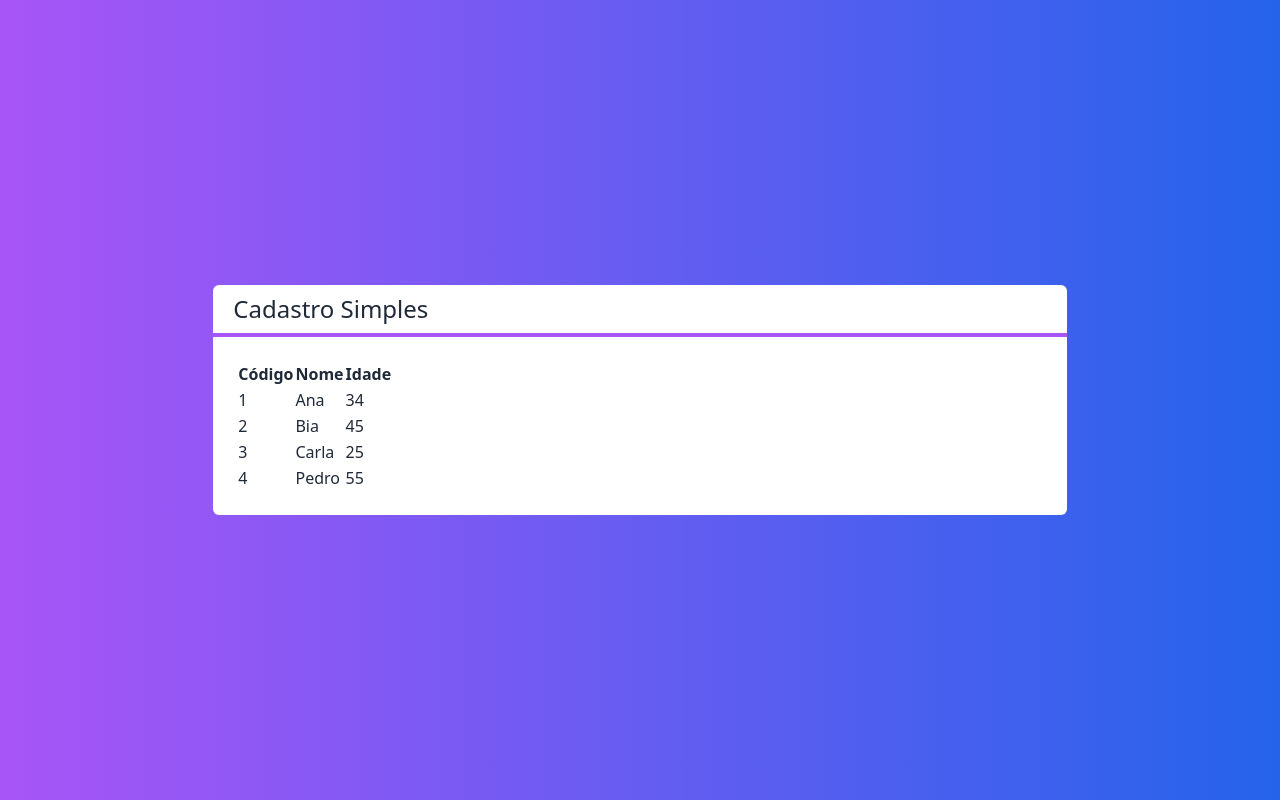
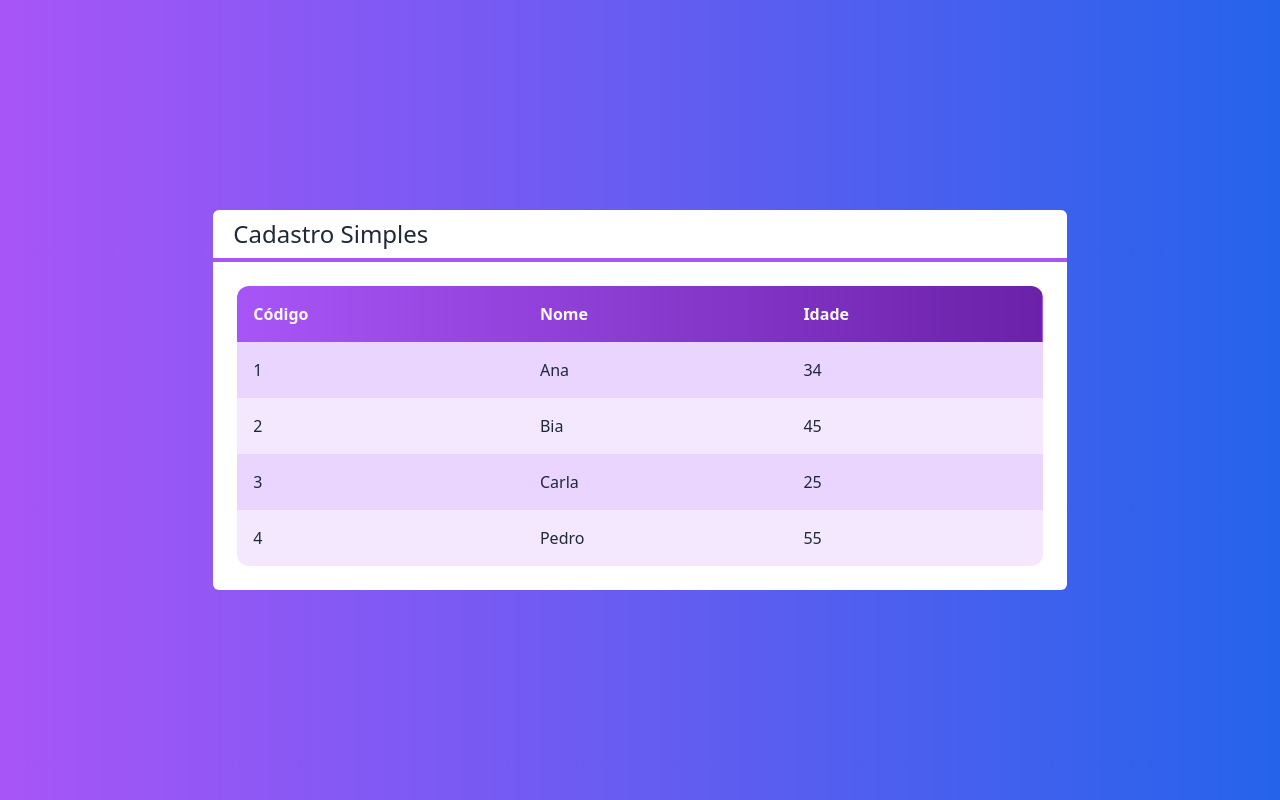
Before and after one commit to davidIsrael-rj/next-crud, a Next.js app: page / in a window 1280 px wide. Built offline with nearby package versions, Linux system fonts and the light colour scheme.

Commit message:
Componente Tabela #02

```diff
--- a/src/components/Tabela.tsx
+++ b/src/components/Tabela.tsx
@@ -9,9 +9,9 @@
     function renderizarCabecalho() {
         return (
             <tr>
-                <th>Código</th>
-                <th>Nome</th>
-                <th>Idade</th>
+                <th className="text-left p-4">Código</th>
+                <th className="text-left p-4">Nome</th>
+                <th className="text-left p-4">Idade</th>
             </tr>
 
         )
@@ -20,18 +20,23 @@
     function renderizarDados() {
         return props.clientes?.map((cliente, i) => {
             return (
-                <tr key={cliente.id}>
-                    <td>{cliente.id}</td>
-                    <td>{cliente.nome}</td>
-                    <td>{cliente.idade}</td>
+                <tr key={cliente.id}
+                className={`${i % 2 ===0 ? 'bg-purple-200' : 'bg-purple-100' }`}
+                >
+                    <td className="text-left p-4">{cliente.id}</td>
+                    <td className="text-left p-4">{cliente.nome}</td>
+                    <td className="text-left p-4">{cliente.idade}</td>
                 </tr>
             )
         })
     }
 
     return (
-        <table>
-            <thead>
+        <table className="w-full rounded-xl overflow-hidden">
+            <thead className={`
+            text-gray-50
+                bg-gradient-to-r from-purple-500 to-purple-800
+            `}>
                 {renderizarCabecalho()}
             </thead>
             <tbody>
```
